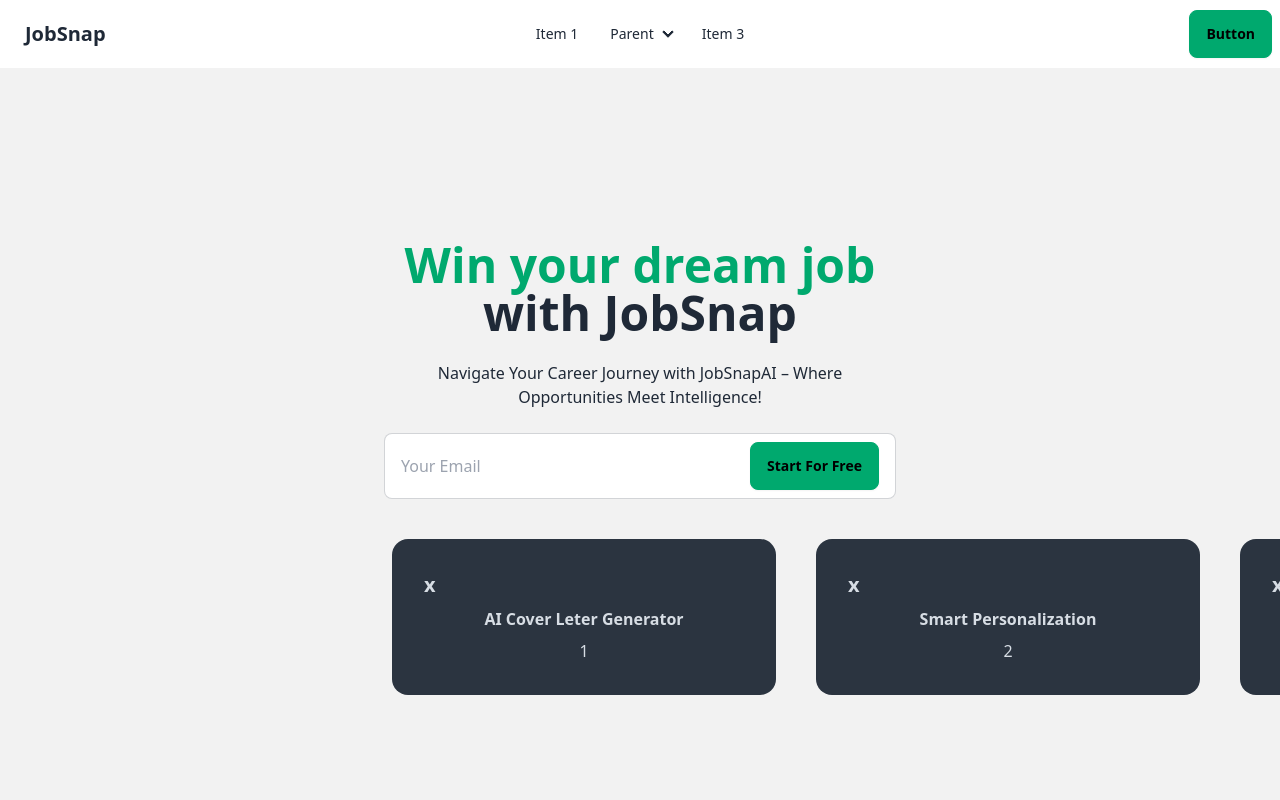
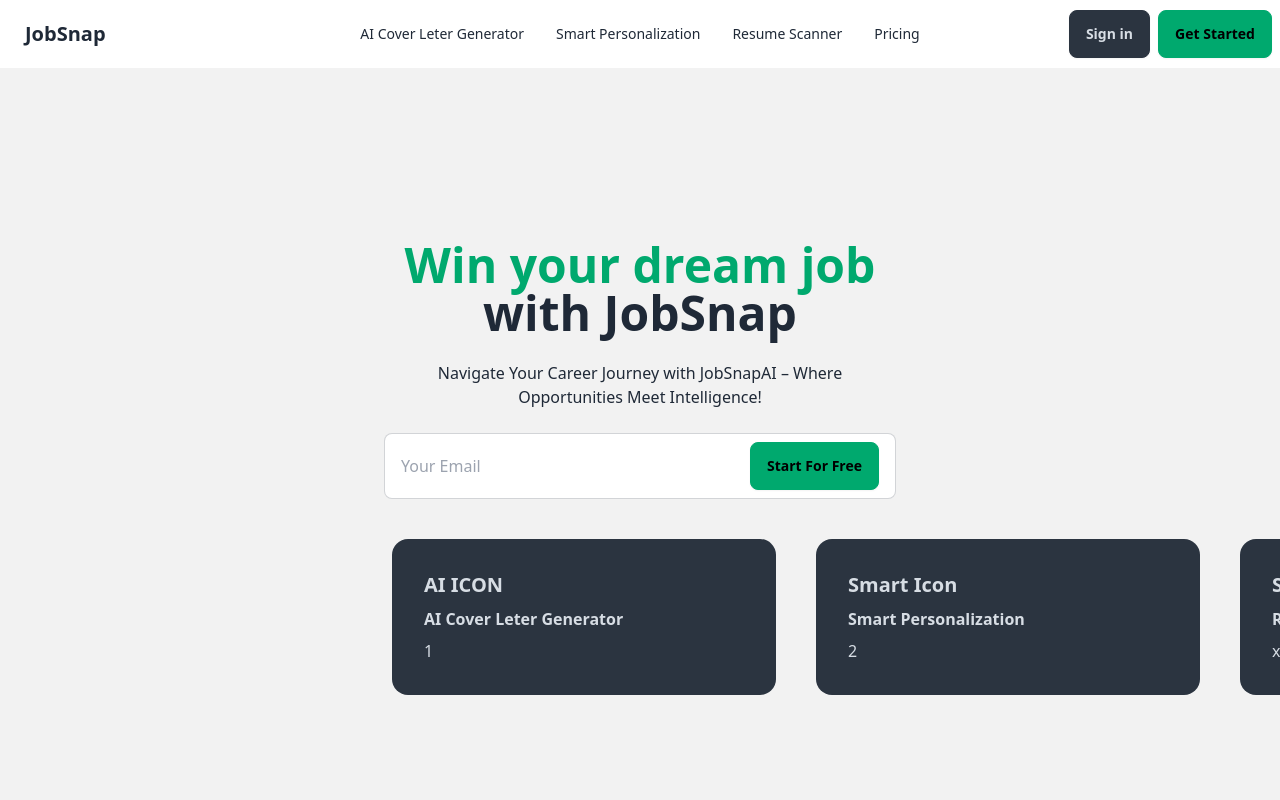
Before and after one commit to wasiflamer/DesignOne, a React (Vite) app in the folder DesignOne/: page / in a window 1280 px wide. Shown: the top 800 px of the page. Built offline with nearby package versions, Linux system fonts and the light colour scheme.

Commit message:
card fixed

```diff
--- a/DesignOne/src/App.jsx
+++ b/DesignOne/src/App.jsx
@@ -45,13 +45,21 @@
   return (
     <div className="flex justify-evenly gap-10 mt-10 mx-2 ">
       <div>
-        <Card icon={"x"} title={"AI Cover Leter Generator"} content={"1"} />
+        <Card
+          icon={"AI ICON"}
+          title={"AI Cover Leter Generator"}
+          content={"1"}
+        />
       </div>
       <div>
-        <Card icon={"x"} title={"Smart Personalization"} content={"2"} />
+        <Card
+          icon={"Smart Icon"}
+          title={"Smart Personalization"}
+          content={"2"}
+        />
       </div>
       <div>
-        <Card icon={"x"} title={"Resume Scanner"} content={"3"} />
+        <Card icon={"Scanner Icon"} title={"Resume Scanner"} content={"xxx"} />
       </div>
     </div>
   );
@@ -60,10 +68,10 @@
 function Card({ icon, title, content }) {
   return (
     <div className="card w-96 bg-neutral text-neutral-content ">
-      <div className="card-body items-left">
+      <div className="card-body text-left">
         <h2 className="card-title">{icon}</h2>
         <p className="font-bold">{title}</p>
-        <div className="items-left">
+        <div className="card-actions">
           <p>{content}</p>
         </div>
       </div>
@@ -100,7 +108,7 @@
         <div className="dropdown">
           <div tabIndex={0} role="button" className="btn btn-ghost lg:hidden">
             <svg
-              xmlns="http://www.w3.org/2000/svg"
+              xmlns="http:loremw3.org/2000/svg"
               className="h-5 w-5"
               fill="none"
               viewBox="0 0 24 24"
@@ -119,21 +127,16 @@
             className="menu menu-sm dropdown-content mt-3 z-[1] p-2 shadow bg-base-100 rounded-box w-52"
           >
             <li>
-              <a>Item 1</a>
+              <a>AI Cover Leter Generator</a>
             </li>
             <li>
-              <a>Parent</a>
-              <ul className="p-2">
-                <li>
-                  <a>Submenu 1</a>
-                </li>
-                <li>
-                  <a>Submenu 2</a>
-                </li>
-              </ul>
+              <a>Smart Personalization</a>
             </li>
             <li>
-              <a>Item 3</a>
+              <a>Resume Scanner</a>
+            </li>
+            <li>
+              <a>Pricing</a>
             </li>
           </ul>
         </div>
@@ -142,28 +145,22 @@
       <div className="navbar-center hidden lg:flex">
         <ul className="menu menu-horizontal px-1">
           <li>
-            <a>Item 1</a>
+            <a>AI Cover Leter Generator</a>
           </li>
           <li>
-            <details>
-              <summary>Parent</summary>
-              <ul className="p-2">
-                <li>
-                  <a>Submenu 1</a>
-                </li>
-                <li>
-                  <a>Submenu 2</a>
-                </li>
-              </ul>
-            </details>
+            <a>Smart Personalization</a>
           </li>
           <li>
-            <a>Item 3</a>
+            <a>Resume Scanner</a>
+          </li>
+          <li>
+            <a>Pricing</a>
           </li>
         </ul>
       </div>
-      <div className="navbar-end">
-        <a className="btn btn-success">Button</a>
+      <div className="navbar-end gap-2">
+        <a className="btn btn-neutral">Sign in</a>
+        <a className="btn btn-success">Get Started</a>
       </div>
     </div>
   );
```
